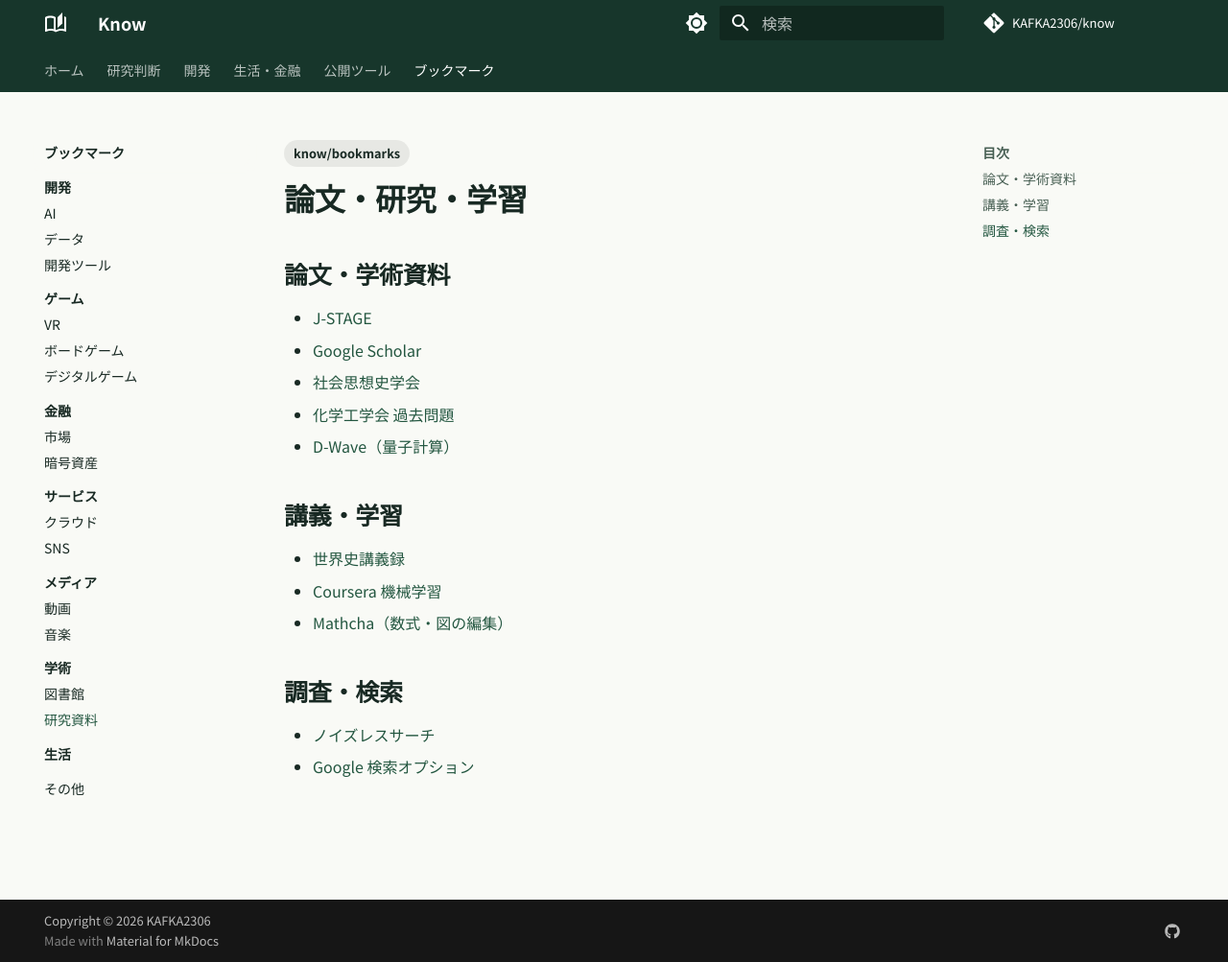
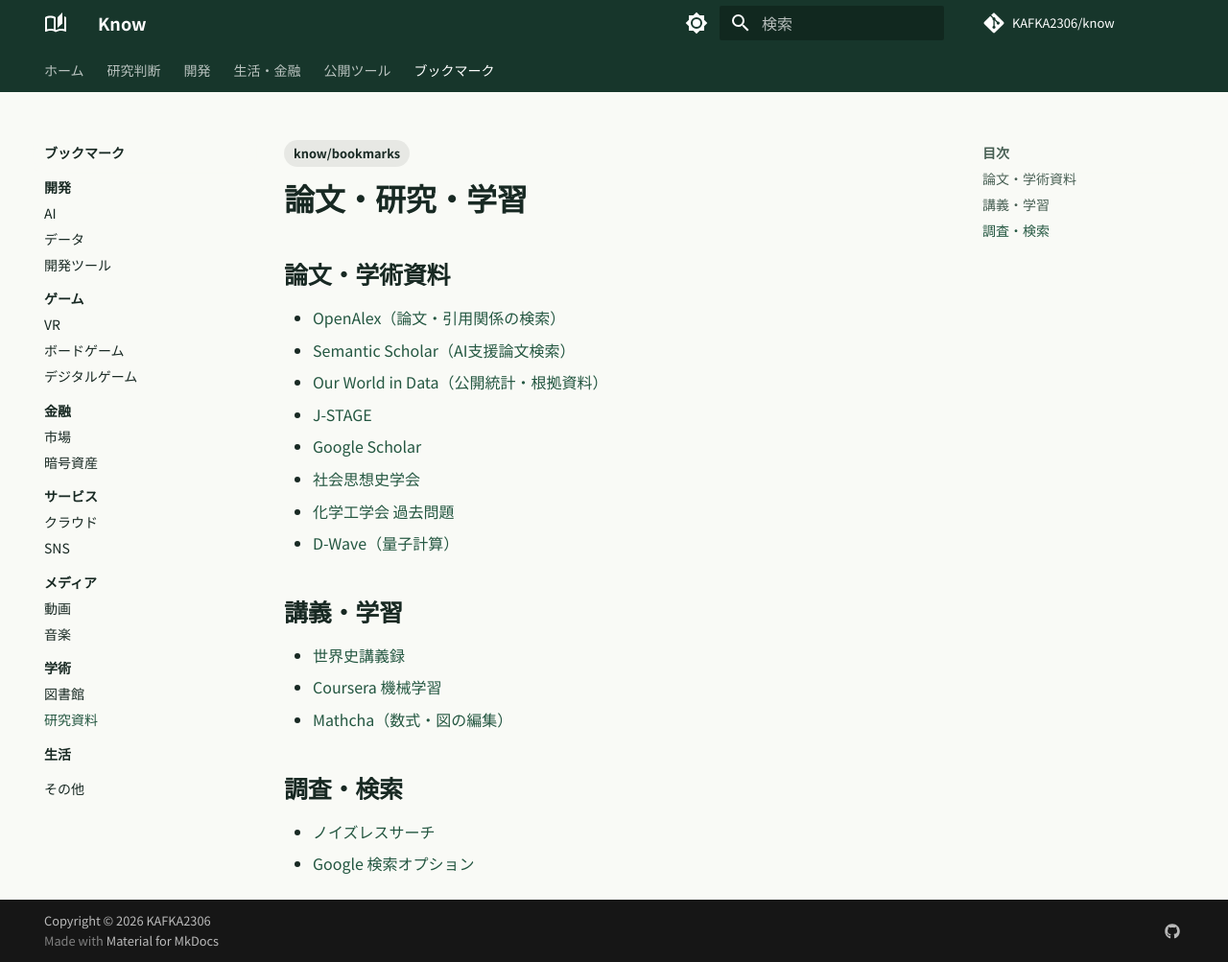
Before and after one commit to KAFKA2306/know, an MkDocs documentation site: the page built from docs/bookmarks/Academic/Research/index.md, in a window 1280 px wide and 1003 px high. Shown: the whole window at 96% size. Built offline with MkDocs 1.6.1 and Material for MkDocs 9.7.7, drawn with Linux system fonts in a browser that asks for light colours; comment, search, counter and statistics services are not loaded.

Commit message:
docs(bookmarks): add verified 2026 research and service sources

```diff
--- a/docs/bookmarks/Academic/Research/index.md
+++ b/docs/bookmarks/Academic/Research/index.md
@@ -8,6 +8,10 @@ tags:
 # 論文・研究・学習
 
 ## 論文・学術資料
+
+- [OpenAlex（論文・引用関係の検索）](https://openalex.org/)
+- [Semantic Scholar（AI支援論文検索）](https://www.semanticscholar.org/)
+- [Our World in Data（公開統計・根拠資料）](https://ourworldindata.org/)
 
 - [J-STAGE](https://www.jstage.jst.go.jp)
 - [Google Scholar](https://scholar.google.co.jp)
```
